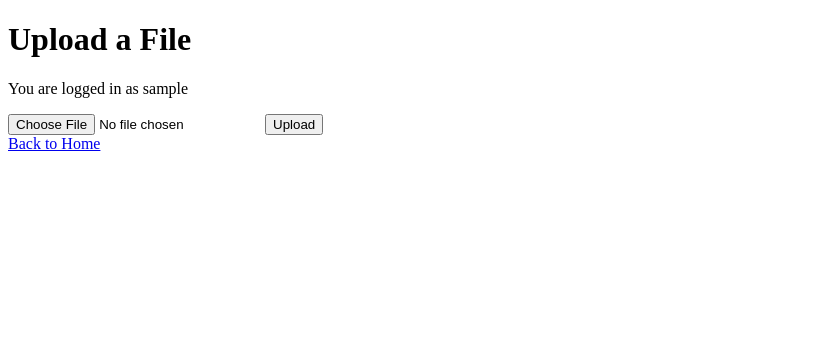
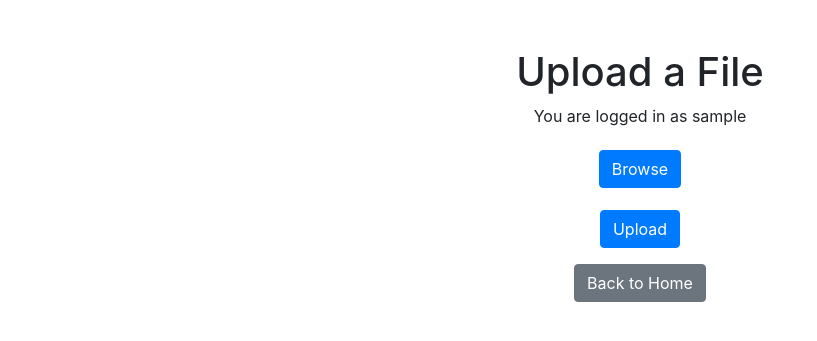
Before and after one commit to adamfinklecloudberry/blog, a Flask app: page /upload in a window 1280 px wide. Shown: the top 341 px of the page, without its empty margins (0-817 px from the left). Run offline with Flask 3, Linux system fonts and the light colour scheme; the visitor is signed in with stand-in values (Sample User, id 1); some libraries are stand-ins or nearby versions.

Commit message:
Upgraded the UI of upload.html
- Switched boostrap
- Centered the buttons

```diff
--- a/templates/upload.html
+++ b/templates/upload.html
@@ -4,18 +4,49 @@
     <meta charset="UTF-8">
     <meta name="viewport" content="width=device-width, initial-scale=1.0">
     <title>Upload File</title>
+    <!-- Bootstrap CSS -->
+    <link href="https://stackpath.bootstrapcdn.com/bootstrap/4.5.2/css/bootstrap.min.css" rel="stylesheet">
+    <style>
+        .custom-file-upload {
+            display: inline-block;
+            padding: 6px 12px;
+            cursor: pointer;
+        }
+        .custom-file-upload input[type="file"] {
+            position: absolute;
+            width: 1px;
+            height: 1px;
+            padding: 0;
+            margin: -1px;
+            overflow: hidden;
+            clip: rect(0, 0, 0, 0);
+            border: 0;
+        }
+        .additional-margin {
+            margin-top: 2rem; /* Adjust the value as needed */
+        }
+    </style>
 </head>
 <body>
+    <div class="container mt-5">
+        <div class="text-center">
             <h1>Upload a File</h1>
             {% if current_user.is_authenticated %}
                 <p>You are logged in as {{ current_user.username }}</p>
             {% else %}
                 <p>You are not logged in.</p>
             {% endif %}
-    <form method="POST" enctype="multipart/form-data">
-        <input type="file" name="file">
-        <input type="submit" value="Upload">
+            <form method="POST" enctype="multipart/form-data" class="mt-3">
+                <div class="form-group">
+                    <div class="custom-file-upload">
+                        <input type="file" name="file" id="fileInput">
+                        <button type="button" class="btn btn-primary" onclick="document.getElementById('fileInput').click()">Browse</button>
+                    </div>
+                </div>
+                <button type="submit" class="btn btn-primary">Upload</button>
             </form>
-    <a href="{{ url_for('home.home') }}">Back to Home</a>
+            <a href="{{ url_for('home.home') }}" class="btn btn-secondary mt-3 additional-margin">Back to Home</a>
+        </div>
+    </div>
 </body>
 </html>
```
Lines whose indentation alone changed are shown as unchanged.
